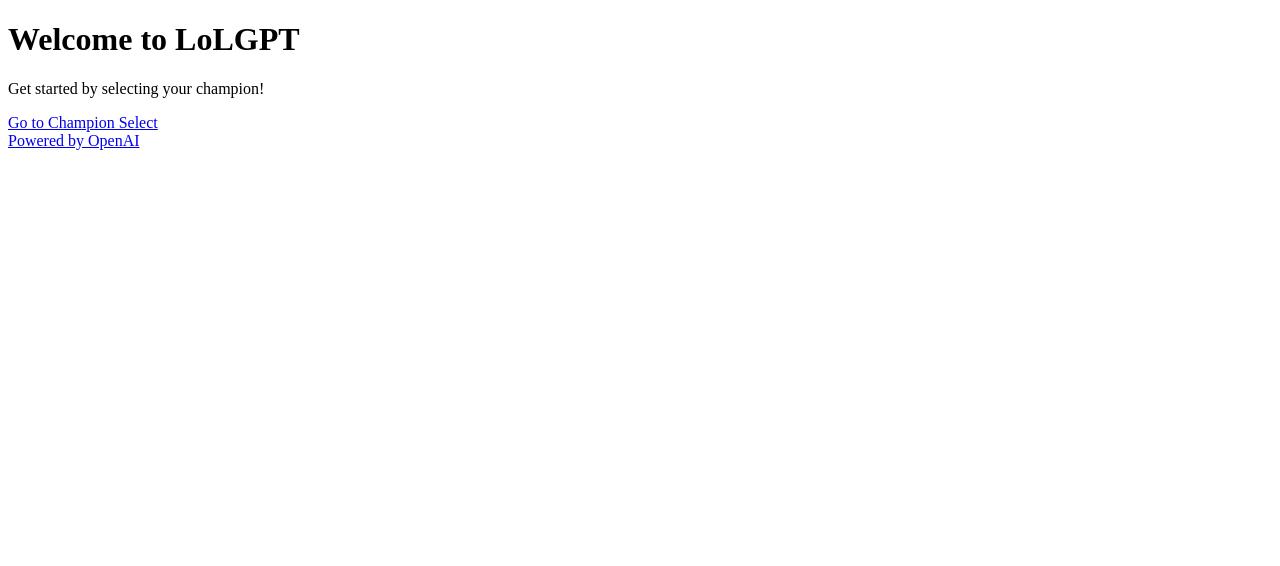
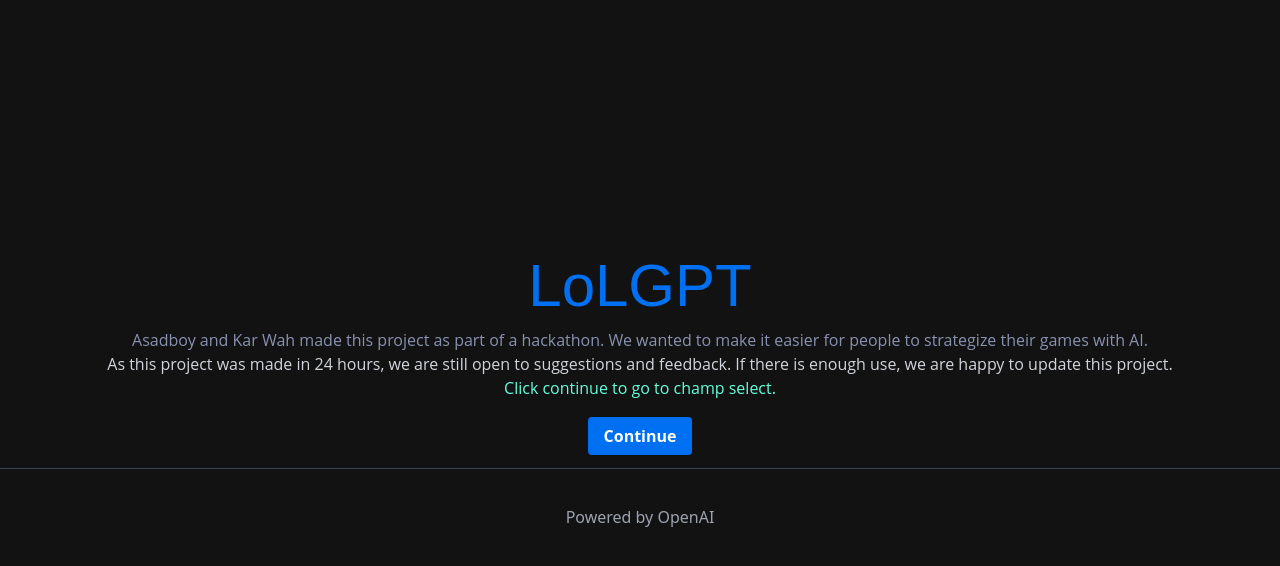
Before and after one commit to Asadboy/lolgpt, a Next.js app: page / in a window 1280 px wide. Shown: the top 566 px of the page. Built offline with nearby package versions, Linux system fonts and the light colour scheme.

Commit message:
Styling working

```diff
--- a/pages/index.tsx
+++ b/pages/index.tsx
@@ -1,10 +1,11 @@
 // pages/index.tsx
 import Link from "next/link";
 import Head from "next/head";
+import "../app/globals.css";
 
 const Home = () => {
   return (
-    <div className="flex flex-col items-center justify-center min-h-screen py-2">
+    <div className="flex flex-col items-center justify-center min-h-screen py-2 bg-dark text-white">
       <Head>
         <title>Welcome to LoLGPT</title>
         <meta
@@ -14,25 +15,32 @@
         <link rel="icon" href="/favicon.ico" />
       </Head>
 
-      <main className="flex flex-col items-center justify-center w-full flex-1 px-20 text-center">
-        <h1 className="text-6xl font-bold">
-          Welcome to <span className="text-blue-600">LoLGPT</span>
-        </h1>
-        <p className="mt-3 text-2xl">Get started by selecting your champion!</p>
-
-        <div className="mt-6 text-2xl">
-          <Link
-            href="/championselect"
-            className="text-blue-600 hover:underline"
-          >
-            Go to Champion Select
+      <header className="text-center p-5">
+        <h1 className="font-header text-6xl text-primary">LoLGPT</h1>
+        <p className="mt-3 text-accent font-body">
+          Asadboy and Kar Wah made this project as part of a hackathon. We
+          wanted to make it easier for people to strategize their games with AI.
+        </p>
+        <p className="text-gray-300 font-body">
+          As this project was made in 24 hours, we are still open to suggestions
+          and feedback. If there is enough use, we are happy to update this
+          project.
+        </p>
+        <p className="text-secondary font-body">
+          Click continue to go to champ select.
+        </p>
+        <div className="mt-6">
+          <Link href="/championselect" passHref legacyBehavior>
+            <a className="bg-primary hover:bg-blue-700 text-white font-bold py-2 px-4 rounded">
+              Continue
+            </a>
           </Link>
         </div>
-      </main>
+      </header>
 
-      <footer className="flex items-center justify-center w-full h-24 border-t">
+      <footer className="flex items-center justify-center w-full h-24 border-t border-gray-700">
         <a
-          className="flex items-center justify-center"
+          className="flex items-center justify-center text-gray-400 hover:text-white"
           href="https://openai.com"
           target="_blank"
           rel="noopener noreferrer"
--- a/tailwind.config.ts
+++ b/tailwind.config.ts
@@ -1,20 +1,21 @@
-import type { Config } from "tailwindcss";
-
-const config: Config = {
-  content: [
-    "./pages/**/*.{js,ts,jsx,tsx,mdx}",
-    "./components/**/*.{js,ts,jsx,tsx,mdx}",
-    "./app/**/*.{js,ts,jsx,tsx,mdx}",
-  ],
+// Example Tailwind configuration snippet
+module.exports = {
+  darkMode: 'class', // or 'media' based on preference
   theme: {
     extend: {
-      backgroundImage: {
-        "gradient-radial": "radial-gradient(var(--tw-gradient-stops))",
-        "gradient-conic":
-          "conic-gradient(from 180deg at 50% 50%, var(--tw-gradient-stops))",
+      colors: {
+        dark: '#121212', // Dark background
+        primary: '#0070f3', // Primary color
+        secondary: '#64ffda', // Secondary color
+        accent: '#8892b0', // Accent color
+      },
+      fontFamily: {
+        header: ['Montserrat', 'sans-serif'],
+        body: ['Open Sans', 'sans-serif'],
       },
     },
   },
+  // Ensure your purge option is correctly set to remove unused styles in production
+  purge: ['./pages/**/*.{js,ts,jsx,tsx}', './components/**/*.{js,ts,jsx,tsx}'],
   plugins: [],
 };
-export default config;
```
